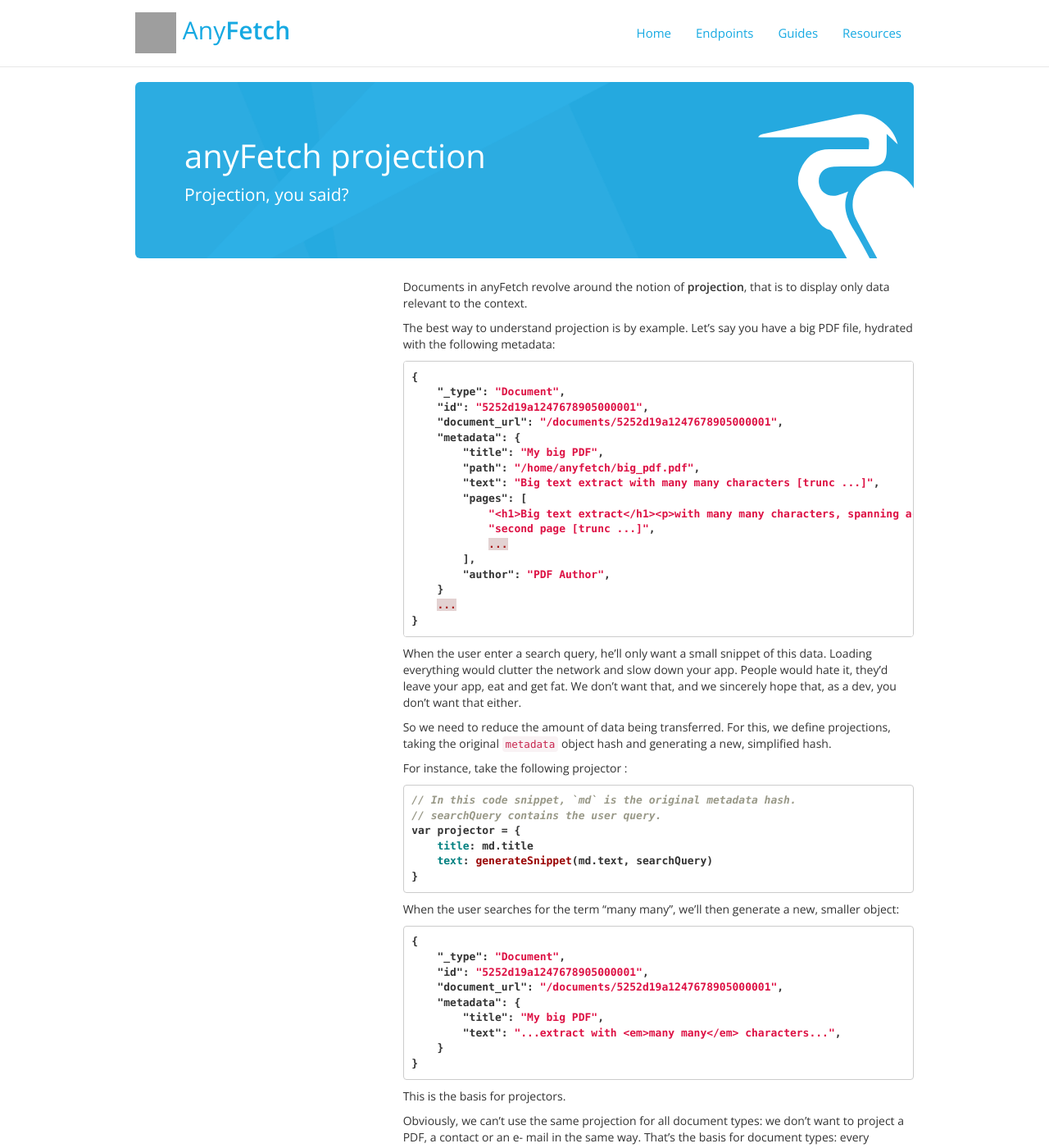
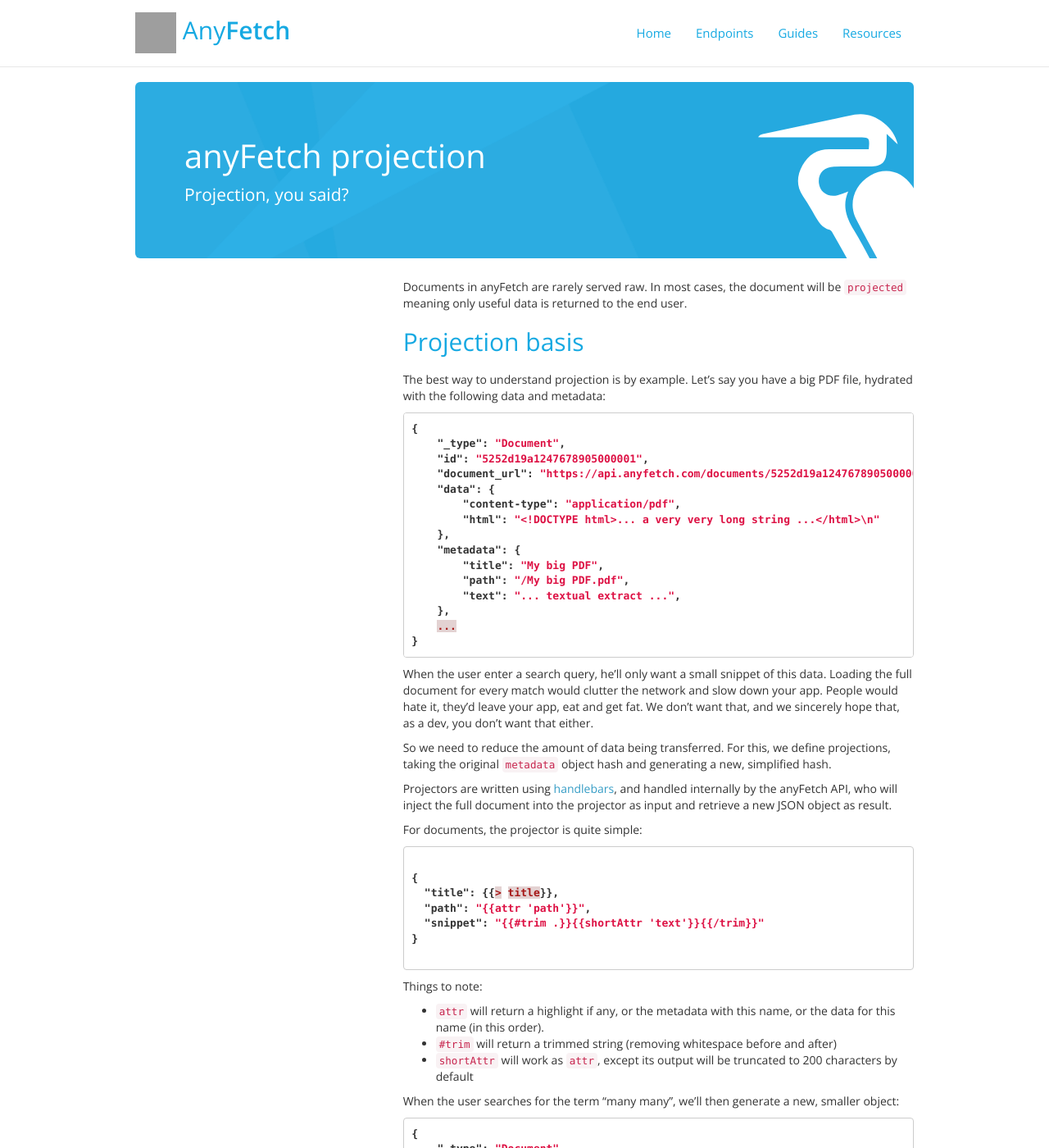
Before and after one commit to AnyFetch/developers.anyfetch.com, a Jekyll site: the page built from guides/concepts/projection.md, in a window 1280 px wide and 1400 px high. Shown: the whole window at 82% size. Built offline with Jekyll 4.4.1, drawn with Linux system fonts in a browser that asks for light colours; nearby versions of some CDN libraries; Markdown is read by kramdown in place of the engine named in the settings; some of the changed text lies outside the part shown; grey boxes are pictures that could not be loaded.

Commit message:
Reworked projection guide

````diff
--- a/_config.yml
+++ b/_config.yml
@@ -2,6 +2,6 @@
 redcarpet:
   extensions: ["no_intra_emphasis", "fenced_code_blocks", "autolink", "tables", "with_toc_data"]
 baseurl: /
-exclude: ['node_modules', 'blueprint.md']
+exclude: ['node_modules', 'blueprint.md', '*.sublime-*']
 gems:
   - jekyll-sitemap
--- a/guides/concepts/projection.md
+++ b/guides/concepts/projection.md
@@ -4,44 +4,54 @@
 layout: doc
 ---
 
-Documents in anyFetch revolve around the notion of **projection**, that is to display only data relevant to the context.
+Documents in anyFetch are rarely served raw. In most cases, the document will be `projected` meaning only useful data is returned to the end user.
 
-The best way to understand projection is by example. Let's say you have a big PDF file, hydrated with the following metadata:
+## Projection basis
+
+The best way to understand projection is by example. Let's say you have a big PDF file, hydrated with the following data and metadata:
 
 ```json
 {
     "_type": "Document",
     "id": "5252d19a1247678905000001",
-    "document_url": "/documents/5252d19a1247678905000001",
+    "document_url": "https://api.anyfetch.com/documents/5252d19a1247678905000001",
+    "data": {
+        "content-type": "application/pdf",
+        "html": "<!DOCTYPE html>... a very very long string ...</html>\n"
+    },
     "metadata": {
         "title": "My big PDF",
-        "path": "/home/anyfetch/big_pdf.pdf",
-        "text": "Big text extract with many many characters [trunc ...]",
-        "pages": [
-            "<h1>Big text extract</h1><p>with many many characters, spanning across multiple pages. [trunc ...]",
-            "second page [trunc ...]",
-            ...
-        ],
-        "author": "PDF Author",
-    }
+        "path": "/My big PDF.pdf",
+        "text": "... textual extract ...",
+    },
     ...
 }
 ```
 
-When the user enter a search query, he'll only want a small snippet of this data. Loading everything would clutter the network and slow down your app. People would hate it, they'd leave your app, eat and get fat. We don't want that, and we sincerely hope that, as a dev, you don't want that either.
+When the user enter a search query, he'll only want a small snippet of this data. Loading the full document for every match would clutter the network and slow down your app. People would hate it, they'd leave your app, eat and get fat. We don't want that, and we sincerely hope that, as a dev, you don't want that either.
 
 So we need to reduce the amount of data being transferred. For this, we define projections, taking the original `metadata` object hash and generating a new, simplified hash.
 
-For instance, take the following projector :
+Projectors are written using [handlebars](http://handlebarsjs.com/), and handled internally by the anyFetch API, who will inject the full document into the projector as input and retrieve a new JSON object as result.
 
-```javascript
-// In this code snippet, `md` is the original metadata hash.
-// searchQuery contains the user query.
-var projector = {
-    title: md.title
-    text: generateSnippet(md.text, searchQuery)
+For documents, the projector is quite simple:
+
+```json
+{%raw%}
+{
+  "title": {{> title}},
+  "path": "{{attr 'path'}}",
+  "snippet": "{{#trim .}}{{shortAttr 'text'}}{{/trim}}"
 }
+{%endraw%}
 ```
+
+Things to note:
+
+* `attr` will return a highlight if any, or the metadata with this name, or the data for this name (in this order).
+* `#trim` will return a trimmed string (removing whitespace before and after)
+* `shortAttr` will work as `attr`, except its output will be truncated to 200 characters by default
+
 
 When the user searches for the term "many many", we'll then generate a new, smaller object:
 
@@ -52,15 +62,16 @@
     "document_url": "/documents/5252d19a1247678905000001",
     "metadata": {
         "title": "My big PDF",
+        "path": "/My big PDF.pdf",
         "text": "...extract with <em>many many</em> characters...",
     }
 }
 ```
 
-This is the basis for projectors.
+## Projections and document-types
 
 Obviously, we can't use the same projection for all document types: we don't want to project a PDF, a contact or an e- mail in the same way.
-That's the basis for document types: every document has a document-type, and this document-type defines how it will be projected.
+Here comes the document-types: every document has a document-type, and this document-type defines how it will be projected.
 
 Every document-type defines three projectors:
 
@@ -68,6 +79,93 @@
 * A projector for `snippet`, used after a query to render small results;
 * A projector to display the document in `full`. Note that this *does not* contain all metadata, since most of them are not relevant to the end user.
 
-> In some cases, the document will have no document-type. In this case, the original metadata will be returned in full, without any projection.
+You can now read about [templating](/guides/concepts/templating.html) to learn how to display this data to the end user.
 
-You can now read about [templating](/guides/concepts/templating.html) to learn how to display this data to the end user.
+
+## Samples projectors
+
+Here is a more complex projector, used to display an email-thread in full view:
+
+```json
+{%raw%}
+{
+  "subject": "{{attr 'subject'}}",
+  "date": "{{dateRfc metadata.date}}",
+  "participants": [
+    {{#list metadata.participants}}
+      {
+        {{#if name}}"name": "{{#escapeQuotes .}}{{name}}{{/escapeQuotes}}",{{/if}}
+        "address": "{{#escapeQuotes .}}{{address}}{{/escapeQuotes}}",
+        "highlight": {{isHighlight .}}
+      }
+    {{/list}}
+  ],
+  "labels": [ {{#list metadata.labels}}"{{#escapeQuotes .}}{{.}}{{/escapeQuotes}}"{{/list}} ],
+  "messages": [
+    {{#reverseList metadata.messages sibling=data.messages}}
+      {
+        "subject": "{{#escapeQuotes .}}{{subject}}{{/escapeQuotes}}",
+        {{#if date}}
+          "date": "{{dateRfc date}}",
+        {{/if}}
+        "from": [
+          {{#list from}}
+            {
+              {{#if name}}"name": "{{#escapeQuotes .}}{{name}}{{/escapeQuotes}}",{{/if}}
+              "address": "{{#escapeQuotes .}}{{address}}{{/escapeQuotes}}",
+              "highlight": {{isHighlight .}}
+            }
+          {{/list}}
+        ],
+        "to": [
+          {{#list to}}
+            {
+              {{#if name}}"name": "{{#escapeQuotes .}}{{name}}{{/escapeQuotes}}",{{/if}}
+              "address": "{{#escapeQuotes .}}{{address}}{{/escapeQuotes}}",
+              "highlight": {{isHighlight .}}
+            }
+          {{/list}}
+        ],
+        "html":
+          {{#contextLookup ../data.messages reverse=true field=@index}}
+            {{#if looked.html}}
+              "{{htmlHighlighter looked.html}}"
+            {{else}}
+              "{{textHighlighter text}}"
+            {{/if}}
+          {{/contextLookup}}
+      }
+    {{/reverseList}}
+  ],
+  "attachmentCount": "{{related.length}}",
+  "messagesCount": "{{metadata.messages.length}}",
+  "singleEmail":
+    {{#if metadata.messages.[1]}}
+      false
+    {{else}}
+      true
+    {{/if}}
+
+}
+{%endraw%}
+```
+
+And another one, to display an event:
+
+```json
+{%raw%}
+{
+  "name": "{{attr 'name'}}",
+  "startDate": "{{dateRfc metadata.startDate}}",
+  "endDate": "{{dateRfc metadata.endDate}}",
+  "description": "{{attr 'description'}}",
+  "organizer": "{{#if name}}{{#escapeQuotes .}}{{name}}{{/escapeQuotes}}{{/if}} &lt;{{#escapeQuotes .}}{{mail}}{{/escapeQuotes}}&gt;",
+  "attendee": [
+    {{#list metadata.attendee}}
+      "{{#if name}}{{#escapeQuotes .}}{{name}}{{/escapeQuotes}}{{/if}} &lt;{{#escapeQuotes .}}{{mail}}{{/escapeQuotes}}&gt;"
+    {{/list}}
+  ],
+  "location" : "{{#if metadata.location}}{{attr 'location'}}{{/if}}"
+}
+{%endraw%}
+```
````
